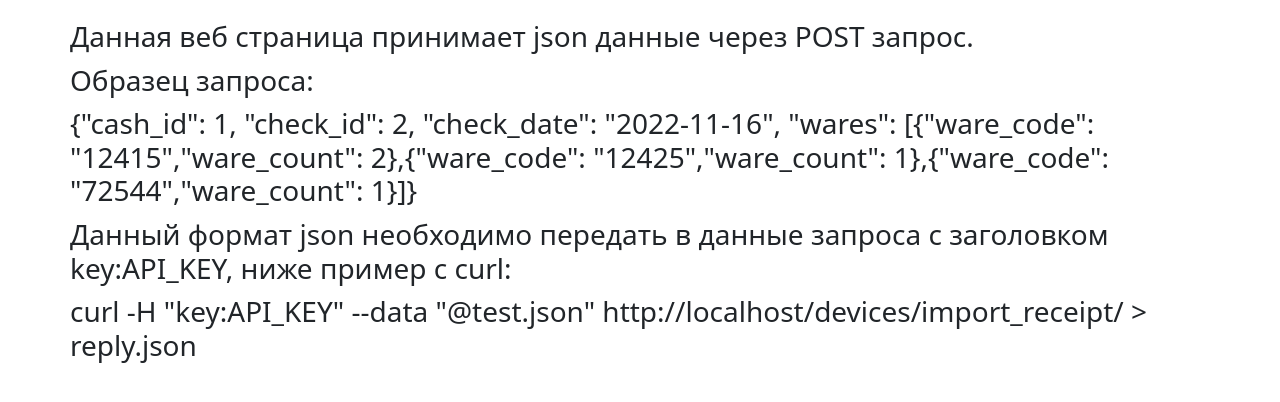
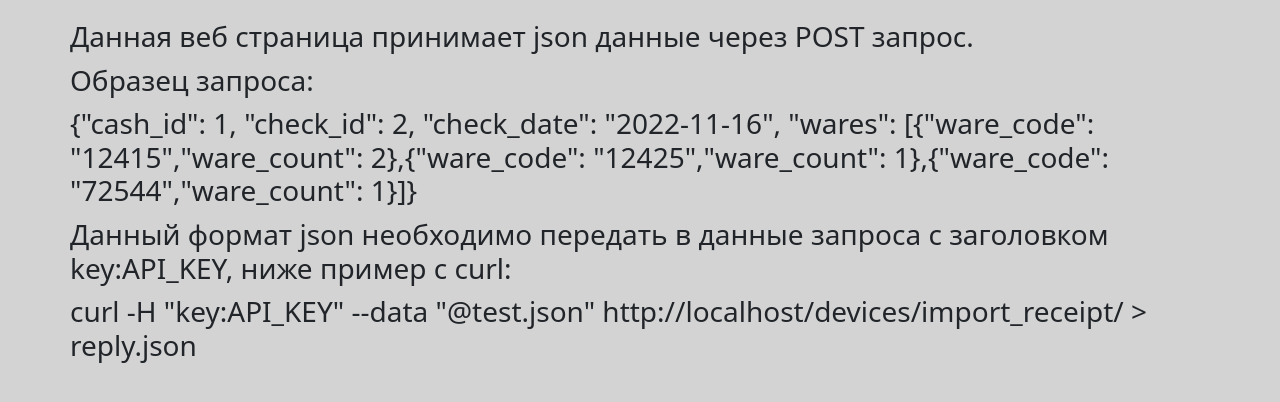
Before and after one commit to MyEternityOrg/elq, a Django app: page /devices/import_receipt/ in a window 1280 px wide. Shown: the top 402 px of the page. Run offline with Django 4.2, Linux system fonts and the light colour scheme; parts of the project's set-up code (start-up, migrations or seed data) failed here and were passed over; some libraries are stand-ins or nearby versions.

Commit message:
readme design (pre)

```diff
--- a/app_devices/templates/app_devices/import_receipt_data.html
+++ b/app_devices/templates/app_devices/import_receipt_data.html
@@ -1,6 +1,10 @@
 {% extends 'base.html' %}
 {% block css %}
     <style>
+        body {
+            background-color: lightgray;
+        }
+
         .row {
             margin-bottom: 10px;
         }
@@ -16,8 +20,7 @@
                 2},{"ware_code": "12425","ware_count": 1},{"ware_code": "72544","ware_count": 1}]}
             </div>
             <div class="row">Данный формат json необходимо передать в данные запроса с заголовком key:API_KEY, ниже
-                пример с
-                curl:
+                пример с curl:
             </div>
             <div class="row">curl -H "key:API_KEY" --data "@test.json" http://localhost/devices/import_receipt/ >
                 reply.json
```
